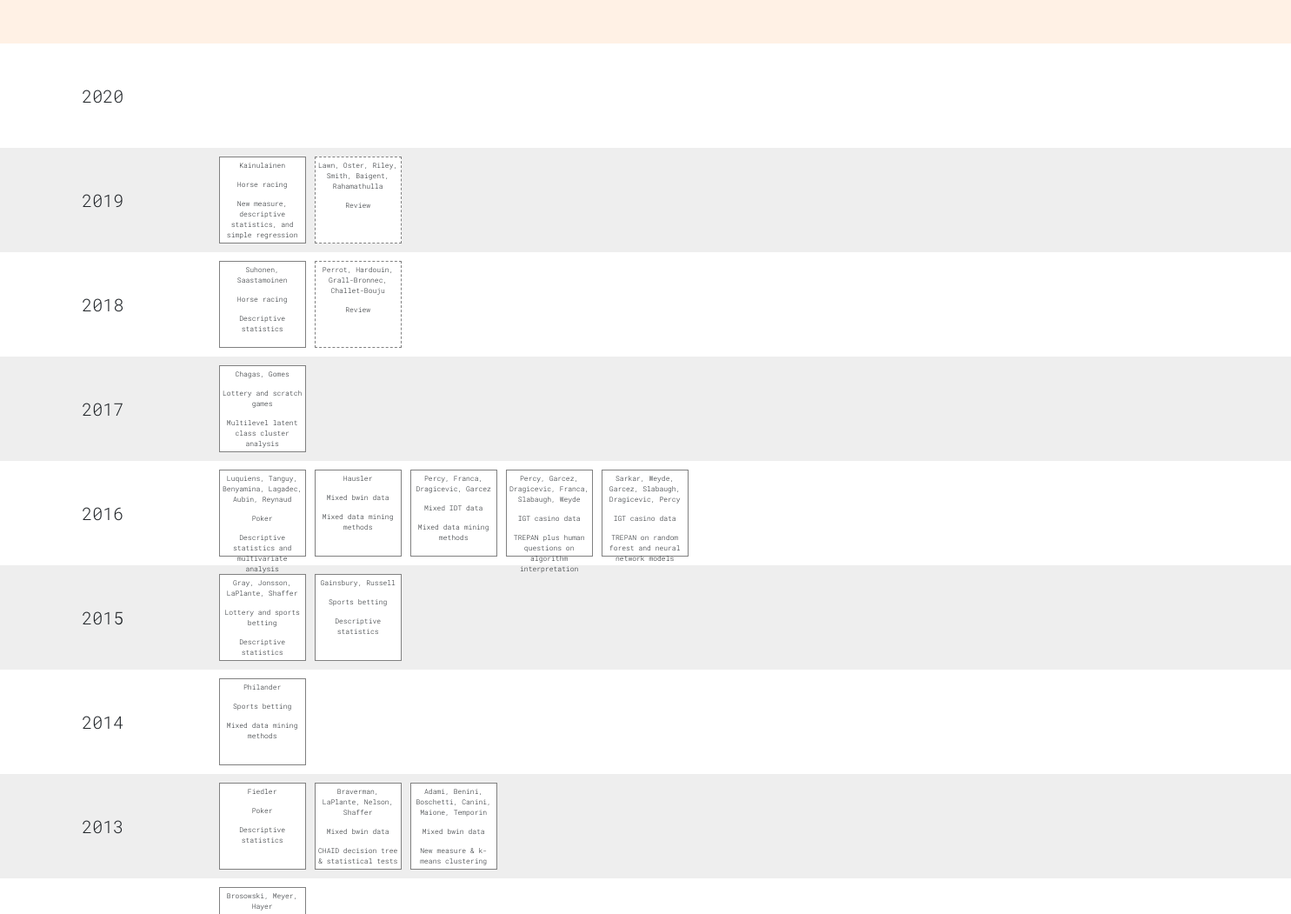
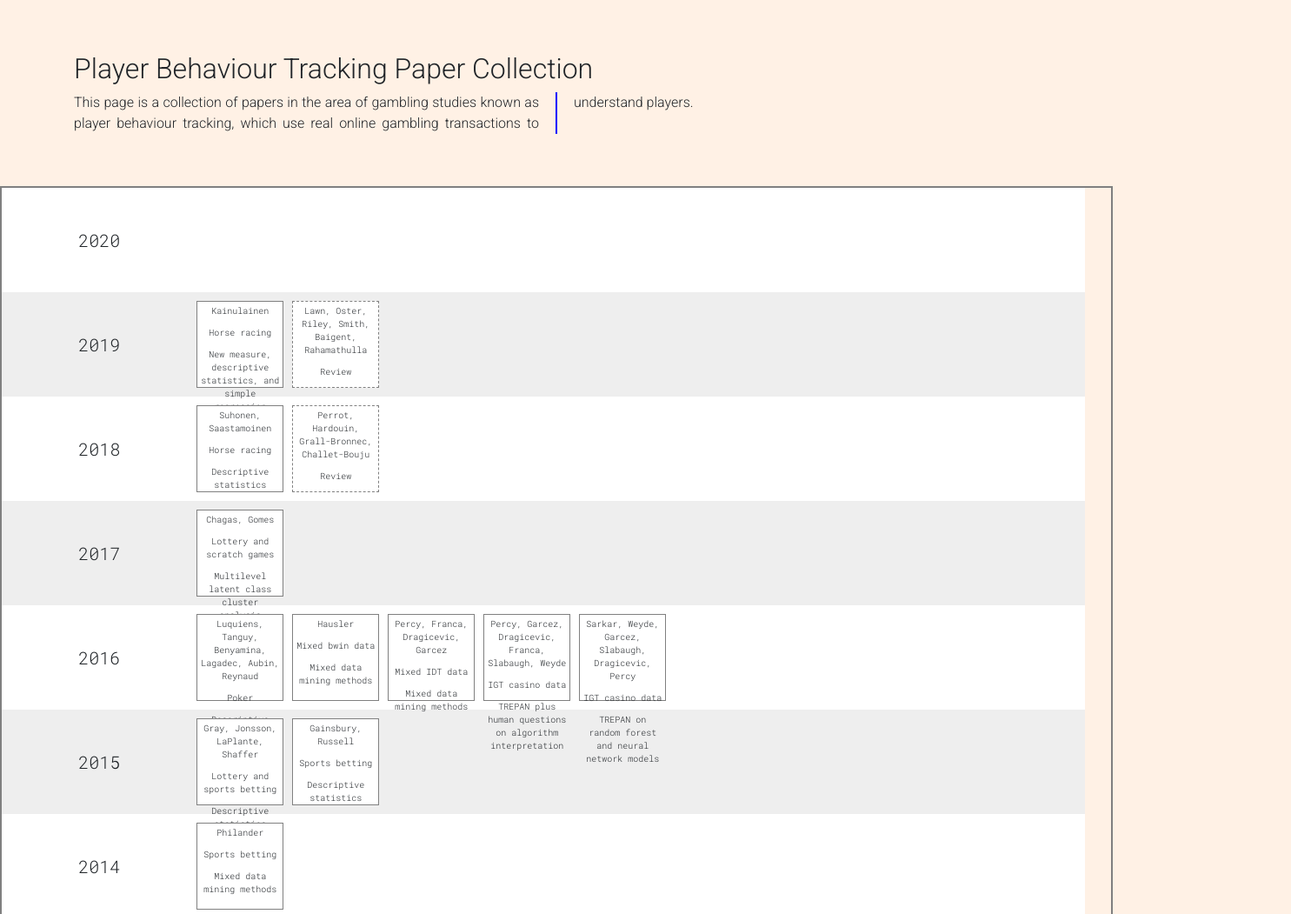
Before and after one commit to gamba-dev/pbt_papers, a plain HTML site: page index.html in a window 1280 px wide. Shown: the top 1051 px of the page at 87% size, 1485 px wide, since content can reach past the window. Drawn offline with nearby package versions, Linux system fonts and the light colour scheme.

Commit message:
added basic header and footer

```diff
--- a/index.html
+++ b/index.html
@@ -12,6 +12,7 @@
 	<script src="https://cdnjs.cloudflare.com/ajax/libs/popper.js/1.12.9/umd/popper.min.js" integrity="sha384-ApNbgh9B+Y1QKtv3Rn7W3mgPxhU9K/ScQsAP7hUibX39j7fakFPskvXusvfa0b4Q" crossorigin="anonymous"></script>
 	<script src="https://maxcdn.bootstrapcdn.com/bootstrap/4.0.0/js/bootstrap.min.js" integrity="sha384-JZR6Spejh4U02d8jOt6vLEHfe/JQGiRRSQQxSfFWpi1MquVdAyjUar5+76PVCmYl" crossorigin="anonymous"></script>
 
+	<link href="https://fonts.googleapis.com/css2?family=Roboto:wght@300&display=swap" rel="stylesheet">
 	<link href="https://fonts.googleapis.com/css2?family=Roboto+Mono:wght@300&display=swap" rel="stylesheet">
 
 	<style>
@@ -23,16 +24,15 @@
 			background-color: #fff1e5;
 		}
 
-		.table{
-			width: 1500px;
-			margin: 0 auto;
+		.container-fluid{
+			border: 2px solid grey;
 		}
 
 		.row{
 			height: 120px;
 			vertical-align: middle;
 			padding: 10px;
-			width: 1500px;
+			width: 100%;
 		}
 		.row:nth-child(even){
 			background-color: #eee;
@@ -46,6 +46,17 @@
 			line-height: 100px;
 		}
 
+		header{
+			font-family: Roboto;
+			margin: 60px 0px;
+		}
+		header p{
+			column-count: 2;
+			text-align: justify;
+			column-rule: 2px solid blue;
+			column-gap: 40px;
+		}
+
 
 		.paper{
 			background-color: white;
@@ -54,7 +65,7 @@
 			margin-left: 10px;
 			width: 100px;
 			max-width: 100px;
-			font-size: 8px;
+			font-size: 10px;
 			height: 100%;
 			text-align: center;
 		}
@@ -66,13 +77,30 @@
 			border: 1px dashed grey;
 		}
 
+		footer{
+			margin: 60px 0;
+		}
+
+		footer p{
+			text-align: center;
+			font-family: 'Roboto';
+			font-size: 12px;
+		}
+
 	</style>
 
 </head>
 <body>
 
+	<div class="container">
+		<header>
+			<h2>Player Behaviour Tracking Paper Collection</h2>
+			<p>This page is a collection of papers in the area of gambling studies known as player behaviour tracking, which use real online gambling transactions to understand players.</p>
+		</header>
+	</div>
 
-	<div class="table">
+
+	<div class="container-fluid">
 		<div class="row">
 			<div class="col-2">
 				<h1>2020</h1>
@@ -510,5 +538,10 @@
 
 	</div>
 
+	<footer>
+		<p>Curated by <a href='https://twitter.com/ojscholten'>Oliver J. Scholten</a> as part of the <a href="https://github.com/gamba-dev/gamba">gamba library</a></p>
+		<p>If you think I've missed one, please <a href='https://twitter.com/ojscholten'>get in touch</a>!</p>
+	</footer>
+
 </body>
 </html>
```
